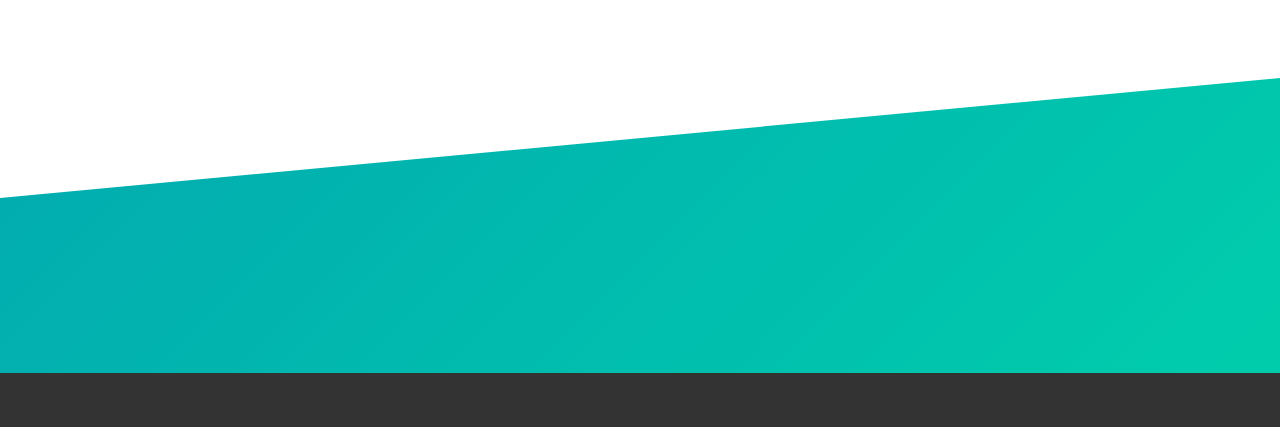
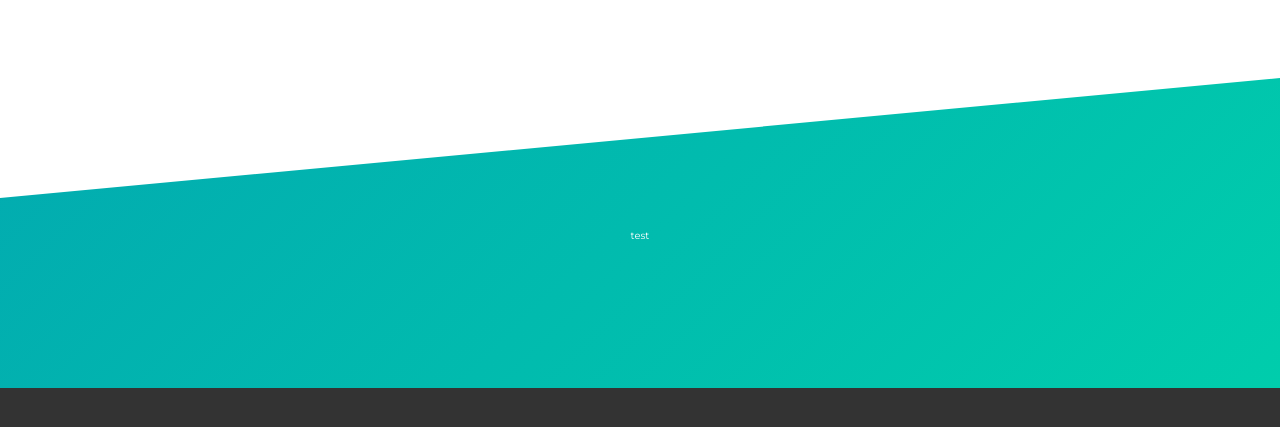
Before and after one commit to ilovekrabs/PersonalWebsite, a website built with Parcel: page src/index.html in a window 1280 px wide. Shown: the part 1930-2357 px from the top of the page. Built offline with nearby package versions, Linux system fonts and the light colour scheme.

Commit message:
Update index.html

```diff
--- a/src/index.html
+++ b/src/index.html
@@ -128,7 +128,7 @@
       </div>
     </section>
 
-    <section id="contact">
+    <section id="contact"> test
       <div class="container">
         <h2 class="section-title"> </h2>
         <div class="contact-wrapper load-hidden">
```
